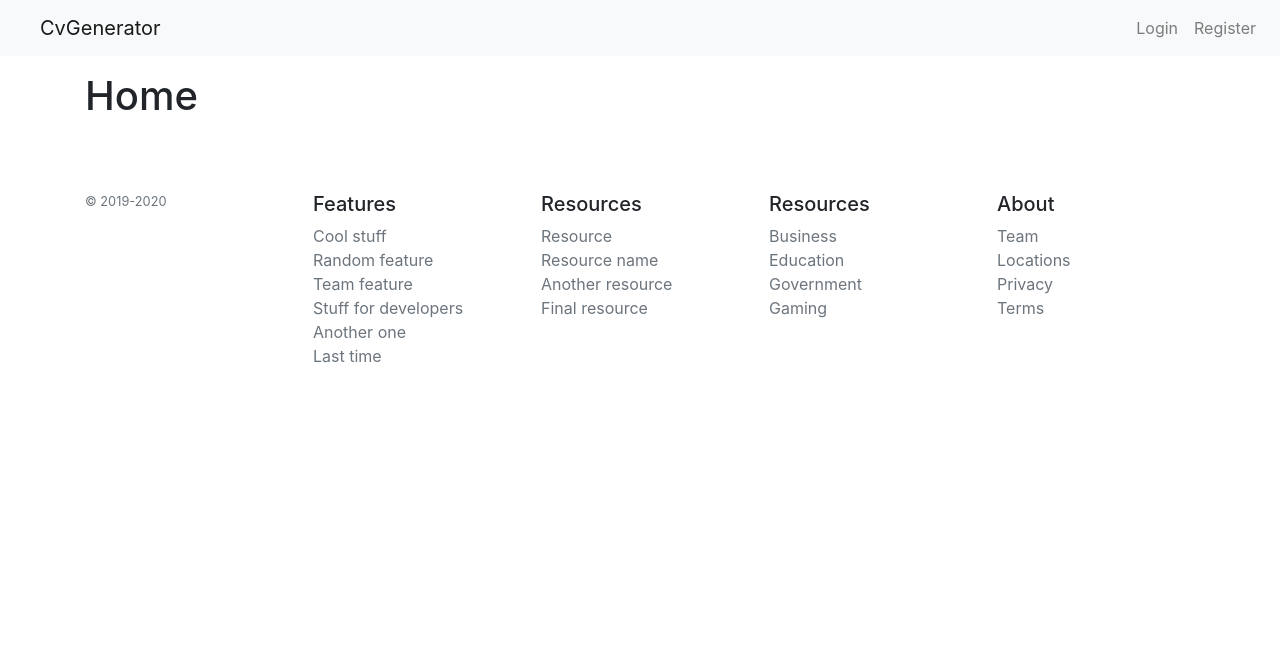
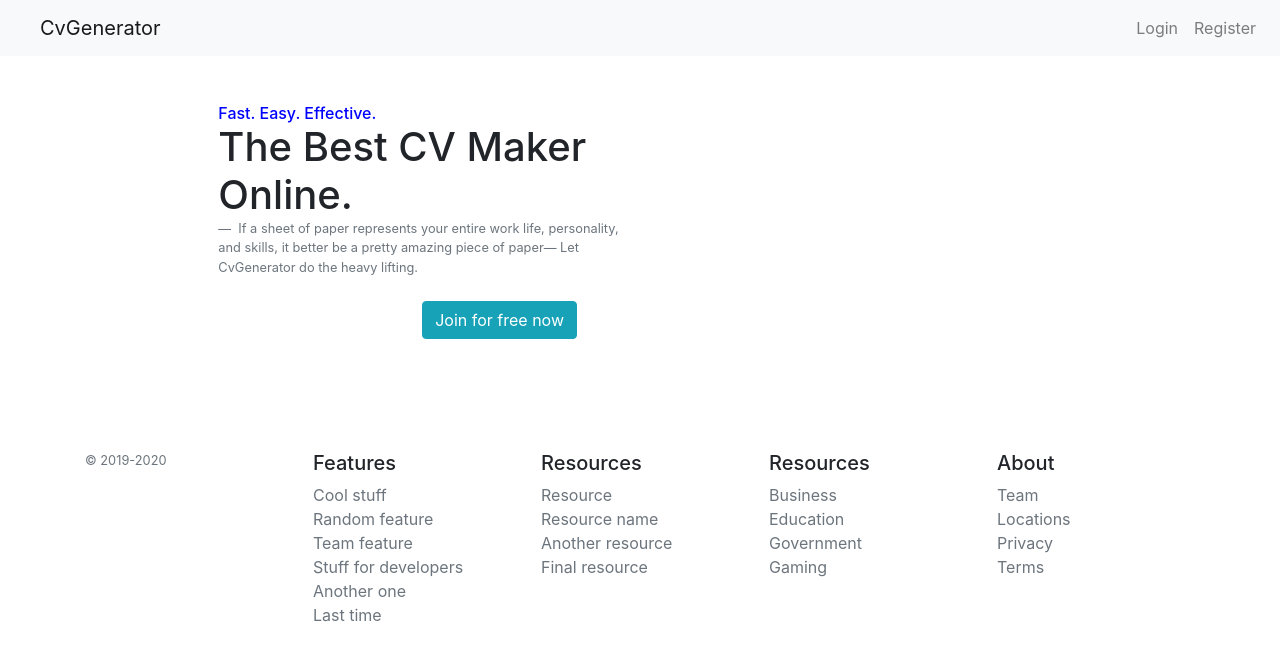
Before and after one commit to AbdessamadAbouz/CvGenerator-client, a Nuxt app: page / in a window 1280 px wide. Shown: the top 660 px of the page. Built offline with nearby package versions, Linux system fonts and the light colour scheme.

Commit message:
small updates

```diff
--- a/pages/index.vue
+++ b/pages/index.vue
@@ -1,9 +1,27 @@
 <template>
   <div>
     <div class="container">
-      <h1 class="pt-3">Home</h1>
 
     </div>
+    <div class="py-5" v-if="!authenticated">
+      <div class="row" >
+        <div class="col-md-2">
+        </div>
+        <div class="col-md-4">
+          <h6 style="color:blue;" class="mb-0">Fast. Easy. Effective.</h6>
+          <h1 class="mb-0">The Best CV Maker Online.</h1>
+          <footer class="blockquote-footer mb-4"> If a sheet of paper represents your entire work life, personality, and skills, it better be a pretty amazing piece of paper—
+            Let CvGenerator do the heavy lifting.</footer>
+            <div class="text-right pr-5">
+              <b-button variant="info">Join for free now</b-button>
+            </div>
+          </div>
+          <div class="col-md-4">
+
+          </div>
+        </div>
+
+      </div>
     <div class="row px-5 pt-3">
       <div class='col-md-3'>
         <side-bar />
```
